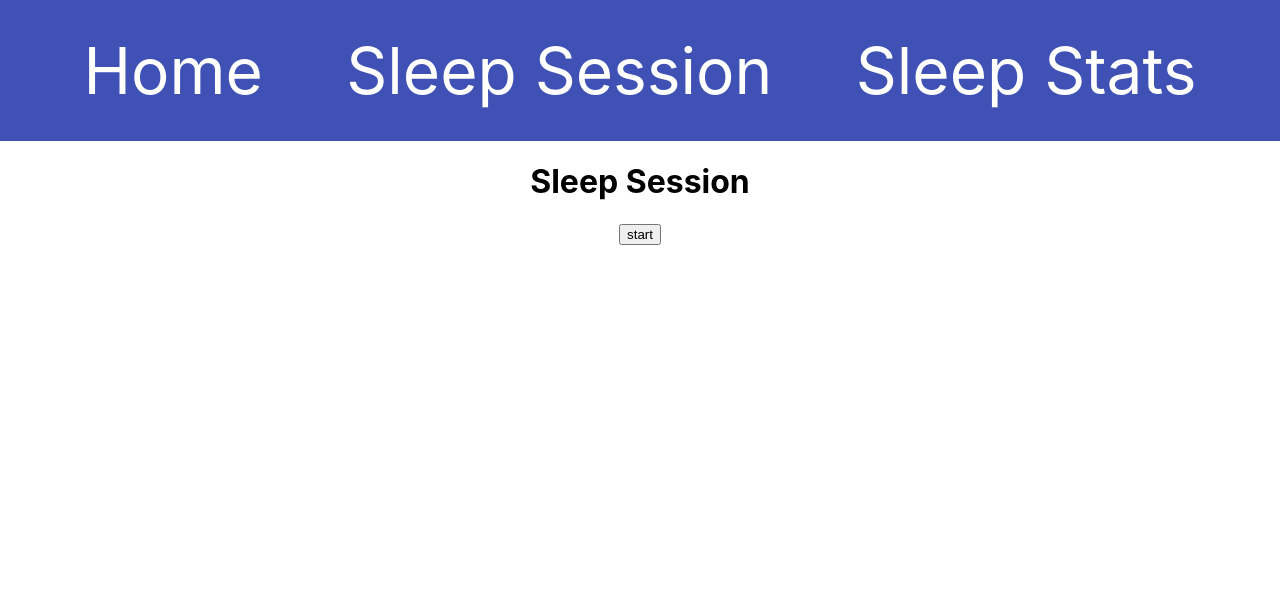
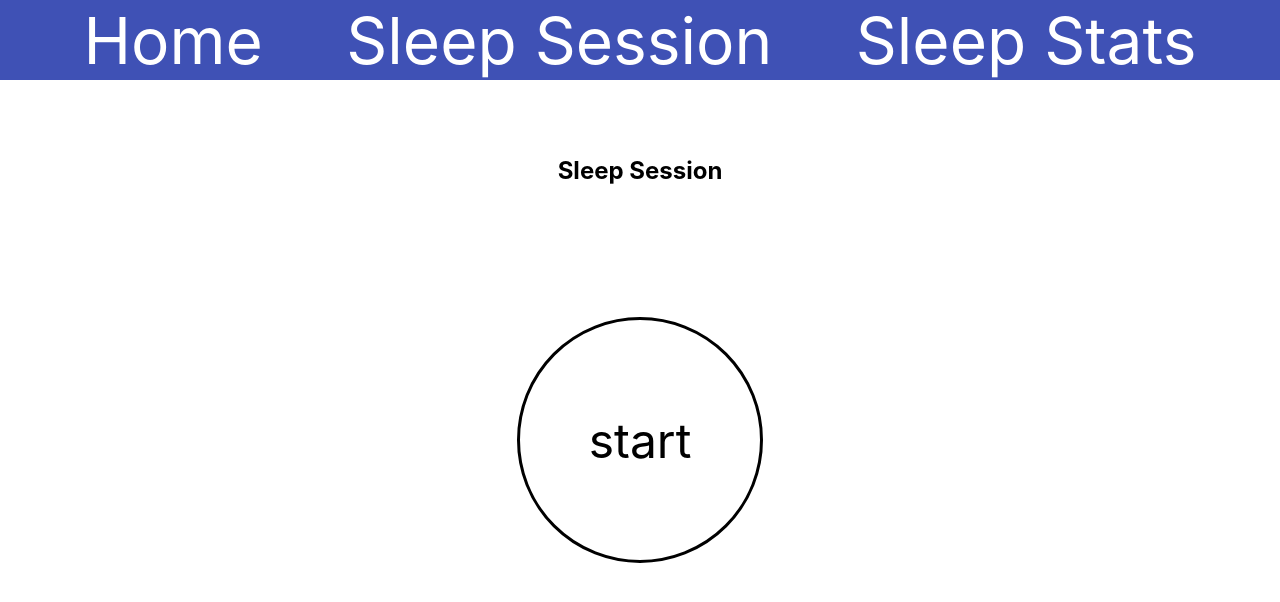
Before and after one commit to bruer/sleep-diary, a React (Create React App) app: page /sleep-session in a window 1280 px wide. Shown: the top 602 px of the page. Built offline with nearby package versions, Linux system fonts and the light colour scheme.

Commit message:
first layout draft done

```diff
--- a/src/App.css
+++ b/src/App.css
@@ -1,9 +1,6 @@
-/* * {
-  border: solid;
-} */
-
 .App {
-  min-height: 100vh;
+  height: 100vh;
+  /* min-height: 100vh; */
   display: flex;
   flex-direction: column;
   align-items: center;
@@ -12,20 +9,27 @@
 
 nav {
   width: 100%;
-  padding: 2em 0;
+  height: 10%;
+  /* padding: 2em 0; */
   display: flex;
+  align-items: center;
   justify-content: space-evenly;
-  align-items: center;
   background-color: #3f51b5;
 }
 
-.navList {
-  list-style: none;
-  margin: 0;
-  padding: 0;
+main {
+  height: 90%;
+  padding: 0 1rem;
   display: flex;
-  justify-content: space-evenly;
-  width: 100%;
+  flex-direction: column;
+  justify-content: center;
+}
+
+section {
+  display: flex;
+  flex-direction: column;
+  align-items: center;
+  justify-content: center;
 }
 
 a {
@@ -43,3 +47,16 @@ ul {
   padding: 0;
   list-style: none;
 }
+
+button {
+  border: none;
+  outline: none;
+  background-color: unset;
+  padding: 0;
+  font-size: 1.5rem;
+}
+
+button:hover {
+  color: red;
+  cursor: pointer;
+}
--- a/src/App.js
+++ b/src/App.js
@@ -1,18 +1,21 @@
 import React from "react";
 import { BrowserRouter, Route } from "react-router-dom";
-import "./App.css"
+import "./App.css";
 import Navigation from "./Navigation";
 import Home from "./Home";
 import SleepSession from "./SleepSession";
 import SleepStats from "./SleepStats";
 
-export default () =>  (
+export default () => (
   <BrowserRouter>
     <div className="App">
       <Navigation />
+
+      <main>
         <Route path="/" exact component={Home} />
         <Route path="/sleep-session" component={SleepSession} />
         <Route path="/sleep-stats" component={SleepStats} />
+      </main>
     </div>
   </BrowserRouter>
 );
--- a/src/SleepSession.js
+++ b/src/SleepSession.js
@@ -1,9 +1,12 @@
 import React from "react";
 import Timer from "./Timer";
+import styles from "./Timer.module.css"
 
 export default () => (
-  <div>
-    <h1>Sleep Session</h1>
+  <>
+    <section className={styles.top}>
+      <h1>Sleep Session</h1>
+    </section>
     <Timer increment={1} />
-  </div>
+  </>
 );
--- a/src/SleepStats.js
+++ b/src/SleepStats.js
@@ -1,5 +1,5 @@
 import React from "react";
-import styles from "./SleepStats.module.css"
+import styles from "./SleepStats.module.css";
 
 export default () => {
   const sleepDurations = JSON.parse(localStorage.getItem("sleepDurations"));
@@ -10,9 +10,12 @@ export default () => {
     return sum;
   };
   return (
-    <div>
+    <>
+      <section className={styles.top}>
         <h1>Sleep Stats</h1>
-      <ul>
+      </section>
+      <section className={styles.middle}>
+        <ul className={styles.list}>
           {sleepDurations.map((session, i) => (
             <li key={i} className={styles.listItem}>
               <b>{session.date.toLocaleString()}</b>
@@ -20,11 +23,14 @@ export default () => {
             </li>
           ))}
         </ul>
+      </section>
+      <section className={styles.bottom}>
         <p>your total sleep time is {calculateTotalSleepTime()} seconds</p>
         <p>
           your average sleep time is{" "}
           {calculateTotalSleepTime() / sleepDurations.length} seconds
         </p>
-    </div>
+      </section>
+    </>
   );
 };
--- a/src/SleepStats.module.css
+++ b/src/SleepStats.module.css
@@ -1,3 +1,20 @@
+.top {
+  height: 10%;
+}
+.middle {
+  height: 65%;
+}
+.bottom {
+  height: 25%;
+}
+
+.list {
+  overflow: scroll;
+  padding: 2rem 0px;
+  /* border: solid 1px; */
+  border-radius: 16px;
+  background-color: #ffc7c7;
+}
 .listItem {
-    margin: 10vw;
+  margin-bottom: 3rem;
 }
--- a/src/Timer.js
+++ b/src/Timer.js
@@ -1,4 +1,5 @@
 import React, { Component } from "react";
+import styles from "./Timer.module.css";
 
 export default class Timer extends Component {
   state = {
@@ -47,25 +48,39 @@ export default class Timer extends Component {
   };
   render() {
     return (
-      <div>
-        <button onClick={!this.state.isOn ? this.startTimer : this.stopTimer}>
-          {!this.state.isOn ? "start" : "stop"}
-        </button>
-
-        {this.state.started && <p>{this.state.time}</p>}
-
+      <>
+        <section className={styles.middle}>
+          <div
+            onClick={this.state.isOn ? this.stopTimer : this.startTimer}
+            className={styles.mainButton}
+          >
+            <p
+              className={`${styles.text} ${
+                this.state.started ? styles.started : ""
+              }`}
+            >
+              {this.state.isOn ? "stop" : "start"}
+            </p>
+            <p className={styles.counter}>
+              {this.state.started && this.state.time}
+            </p>
+          </div>
+        </section>
+        <section className={styles.bottom}>
           {this.state.started && !this.state.isOn && (
-          <div>
+            <div className={styles.buttonsContainer}>
               <button onClick={this.resetTimer}>reset</button>
               <button onClick={this.storeTime}>save</button>
             </div>
           )}
           {this.state.finalTime && (
             <p>
-            you have slept for {this.state.finalTime} seconds. congratulations!!
+              you have slept for {this.state.finalTime} seconds.
+              congratulations!!
             </p>
           )}
-      </div>
+        </section>
+      </>
     );
   }
 }
--- /dev/null
+++ b/src/Timer.module.css
@@ -0,0 +1,53 @@
+.top {
+  height: 25%;
+}
+.middle {
+  height: 50%;
+}
+.bottom {
+  height: 25%;
+  justify-content: flex-start;
+}
+.mainButton {
+  width: 15rem;
+  height: 15rem;
+  border: solid;
+  border-radius: 50%;
+
+  display: flex;
+  align-items: center;
+  justify-content: center;
+}
+.mainButton:hover {
+  cursor: pointer;
+  background-color: #ffc7c7;
+}
+.mainButton:hover .text {
+  font-style: italic;
+  /* text-shadow: 0.1rem 0.1rem black; */
+  /* color: green; */
+}
+.text {
+  font-size: 3rem;
+}
+.started {
+  align-self: flex-start;
+  margin: 2rem;
+  font-size: 1.5rem;
+}
+.on {
+  color: #00B300;
+}
+.off {
+  color: red;
+}
+.counter {
+  margin: 0;
+  font-size: 5rem;
+  position: fixed;
+}
+.buttonsContainer {
+  width: 100%;
+  display: flex;
+  justify-content: space-evenly;
+}
```
Lines whose indentation alone changed are shown as unchanged.
